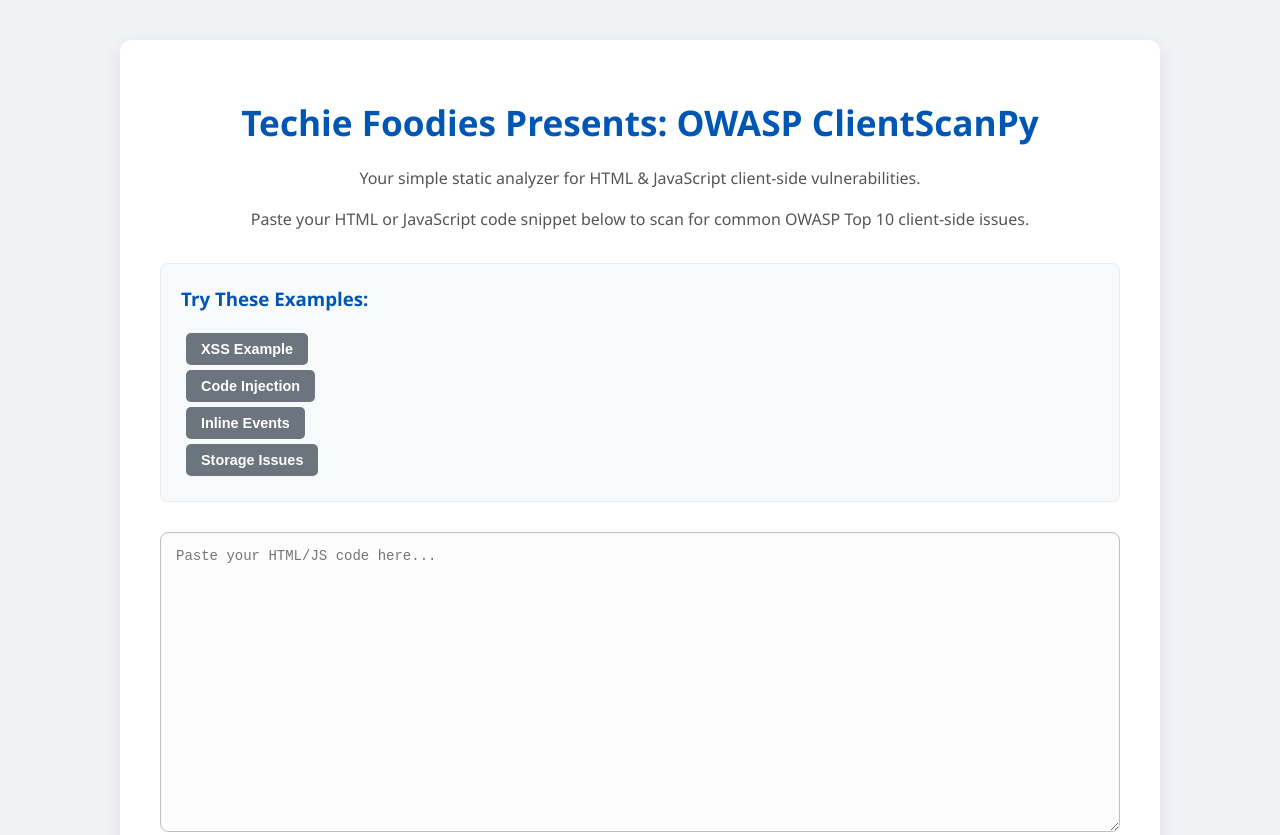
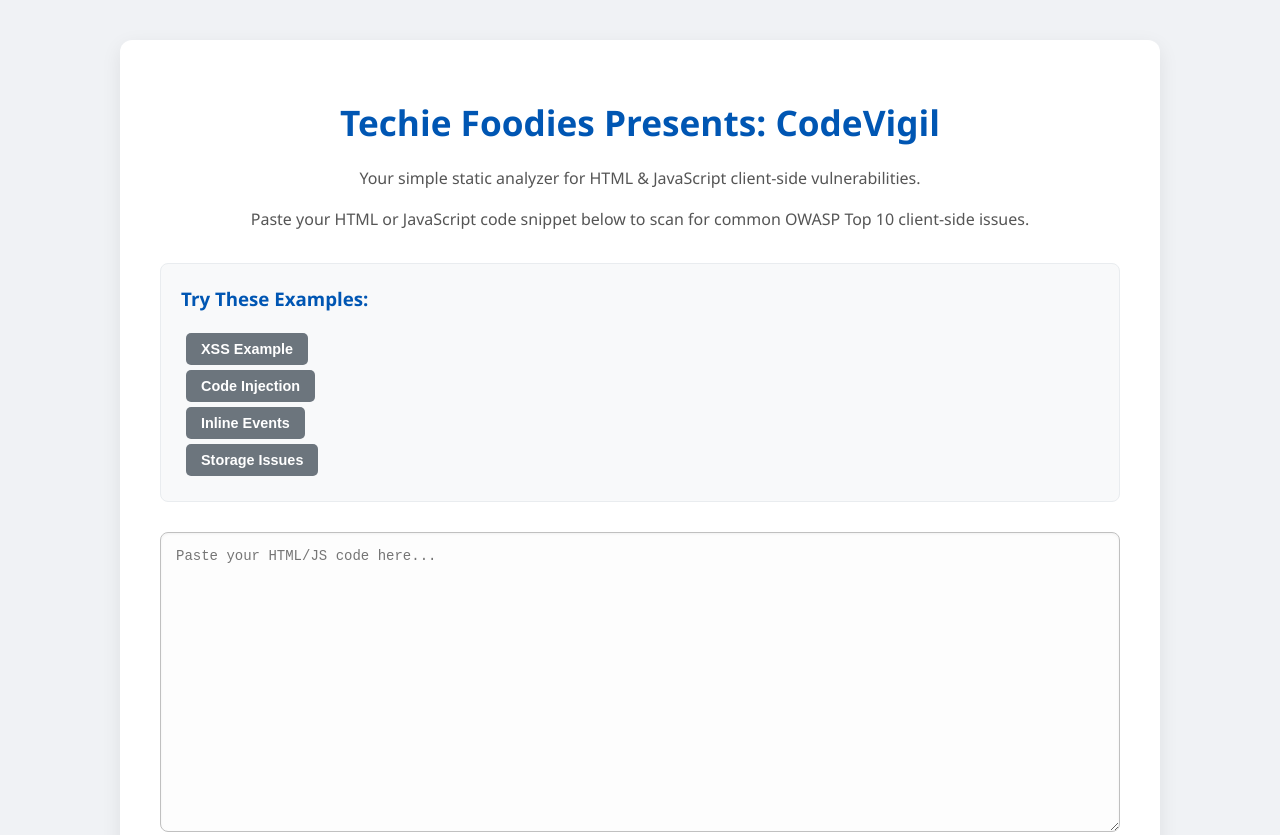
Before and after one commit to AyaanJilaniaccount-github/Techie-Foodies-Hackathon-Repo, a plain HTML site: page hackathon_scanner/public/index.html in a window 1280 px wide. Shown: the top 835 px of the page. Drawn offline with Linux system fonts and the light colour scheme.

Commit message:
Update index.html

```diff
--- a/hackathon_scanner/public/index.html
+++ b/hackathon_scanner/public/index.html
@@ -227,7 +227,7 @@
 </head>
 <body>
     <div class="container">
-        <h1>Techie Foodies Presents: OWASP ClientScanPy</h1>
+        <h1>Techie Foodies Presents: CodeVigil</h1>
         <p>Your simple static analyzer for HTML & JavaScript client-side vulnerabilities.</p>
         <p>Paste your HTML or JavaScript code snippet below to scan for common OWASP Top 10 client-side issues.</p>
 
```
